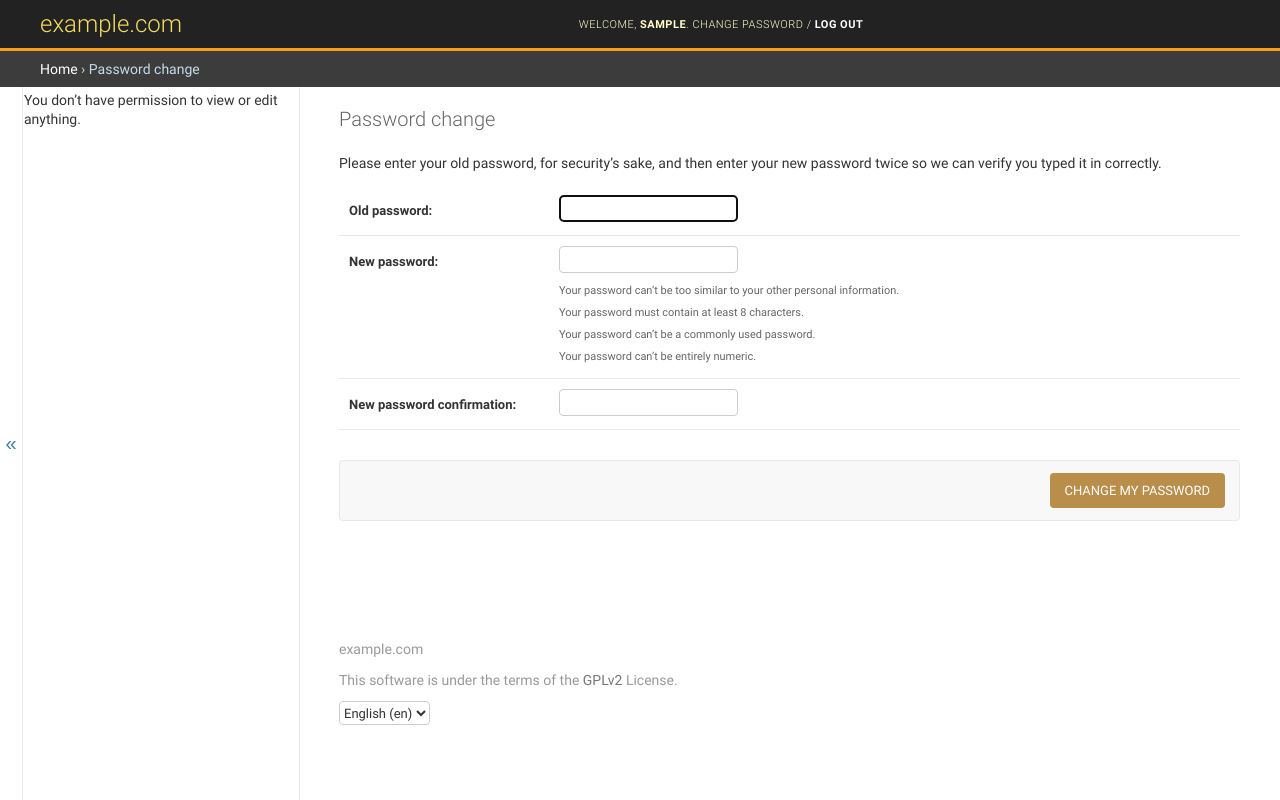
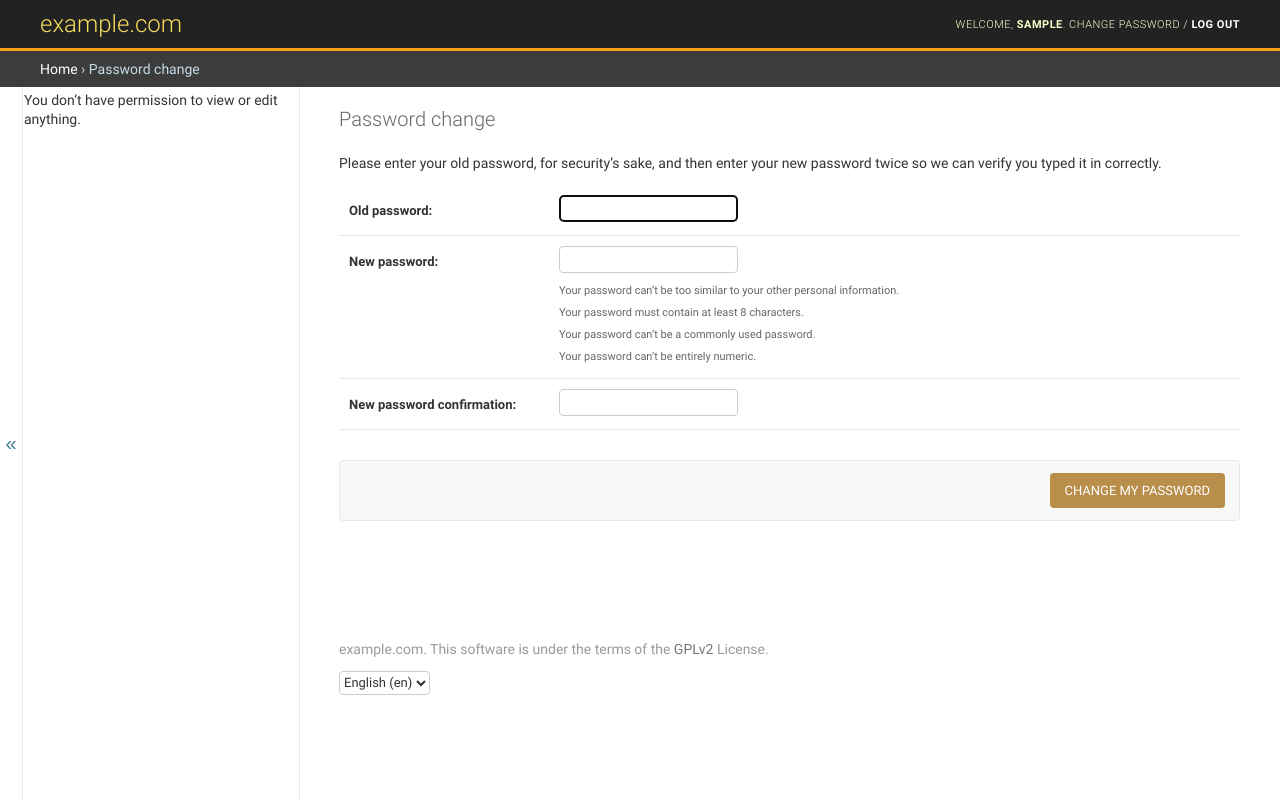
Before and after one commit to erdnaxe/AuroReservation, a Django app: a page that uses templates/admin/base_site.html in a window 1280 px wide. Run offline with Django 3.2, Linux system fonts and the light colour scheme; the visitor is signed in with stand-in values (Sample User, id 1).

Commit message:
Fix navbar and some CSS changes

```diff
--- a/static/css/admin.css
+++ b/static/css/admin.css
@@ -48,53 +48,27 @@ input[type=button]:focus, .button:hover, input[type=submit]:hover, input[type=bu
     background: #a7752b;
 }
 
-/* Image in branding */
-img.banding-logo {
-    margin-top: -3px;
-    height: 32px;
-}
-
-/* Navbar menu */
-#nav {
-    padding: 0;
-    margin: 0 0 0 20px;
-    font-weight: 300;
-    font-size: 11px;
-    letter-spacing: 0.5px;
-    text-transform: uppercase;
-    text-align: left;
-}
-
-#nav a {
-    border-bottom: none;
-    font-weight: bold;
-    display: inline-block;
-}
-
-#nav div.dropdown:hover > a, #nav div.dropdown:focus > a {
-    text-decoration: none;
+/* User tools top menu */
+#user-tools .dropdown:hover > a, #user-tools .dropdown:focus > a {
     color: #79aec8;
 }
 
-#nav a.activated {
-    text-decoration: underline;
-}
-
-#nav div.dropdown {
+#user-tools .dropdown {
     position: relative; /* needed to position the dropdown content */
     display: inline-block;
 }
 
-#nav div.dropdown-content {
-    display: none;
+#user-tools .dropdown-content {
+    display: none; /* hidden by default */
     position: absolute;
     background-color: #444444;
-    min-width: 220px;
+    min-width: 180px;
     box-shadow: 0 8px 16px 0 rgba(0, 0, 0, 0.2);
     z-index: 100;
+    text-align: left;
 }
 
-#nav div.dropdown-content a {
+#user-tools .dropdown-content a {
     color: #fff;
     padding: 7px 8px;
     text-decoration: none;
@@ -102,11 +76,11 @@ img.banding-logo {
     line-height: 16px;
 }
 
-#nav div.dropdown-content a:hover {
+#user-tools div.dropdown-content a:hover {
     background-color: #636363;
 }
 
-#nav div.dropdown:hover .dropdown-content {
+#user-tools .dropdown:hover .dropdown-content {
     display: block;
 }
 
@@ -127,6 +101,7 @@ img.banding-logo {
 
 .login #footer {
     padding: 10px;
+    font-size: 10pt;
 }
 
 #footer a {
@@ -149,7 +124,8 @@ img.banding-logo {
 
 /* Recenter login button */
 .login .submit-row {
-    padding: 1em 0 0 8.5em !important;
+    padding: 1em 0 0 0 !important;
+    text-align: center !important;
 }
 
 /* Dashboard should take all page */
--- a/templates/admin/base_site.html
+++ b/templates/admin/base_site.html
@@ -15,16 +15,18 @@ SPDX-License-Identifier: GPL-2.0-or-later
     </h1>
 {% endblock %}
 
-{% block nav-global %}
-    <div id="nav">
+{% block usertools %}
+    {% if has_permission %}
+        <div id="user-tools">
+            {% block welcome-msg %}
+                {% trans 'Welcome,' %}
+                <strong>{% firstof user.get_short_name user.get_username %}</strong>.
+            {% endblock %}
+            {% block userlinks %}
                 {% if available_apps %}
                     {% for app in available_apps %}
-                <div class="dropdown">
-                    {% if app_list|length == 1 and app.name == app_list.0.name %}
-                        <a href="{{ app.app_url }}" class="activated">{{ app.name }}</a>
-                    {% else %}
+                        <span class="dropdown">
                             <a href="{{ app.app_url }}">{{ app.name }}</a>
-                    {% endif %}
                             <div class="dropdown-content">
                                 {% for model in app.models %}
                                     {% if model.admin_url %}
@@ -32,11 +34,22 @@ SPDX-License-Identifier: GPL-2.0-or-later
                                     {% endif %}
                                 {% endfor %}
                             </div>
-                </div>
-                {% if not forloop.last %}/{% endif %}
+                        </span> /
                     {% endfor %}
                 {% endif %}
+                {% if user.is_active and user.is_staff %}
+                    {% url 'django-admindocs-docroot' as docsroot %}
+                    {% if docsroot %}
+                        <a href="{{ docsroot }}">{% trans 'Documentation' %}</a> /
+                    {% endif %}
+                {% endif %}
+                {% if user.has_usable_password %}
+                    <a href="{% url 'admin:password_change' %}">{% trans 'Change password' %}</a> /
+                {% endif %}
+                <a href="{% url 'admin:logout' %}">{% trans 'Log out' %}</a>
+            {% endblock %}
         </div>
+    {% endif %}
 {% endblock %}
 
 {% block extrastyle %}
@@ -46,9 +59,7 @@ SPDX-License-Identifier: GPL-2.0-or-later
 {% block footer %}
     <div id="footer">
         <p>
-            {{ request.site.name }}
-        </p>
-        <p>
+            {{ request.site.name }}.
             {% blocktrans trimmed %}
                 This software is under the terms of the
                 <a href="http://www.gnu.org/licenses/gpl-2.0.txt" target="_blank" rel="nofollow">GPLv2</a> License.
```
Lines whose indentation alone changed are shown as unchanged.
